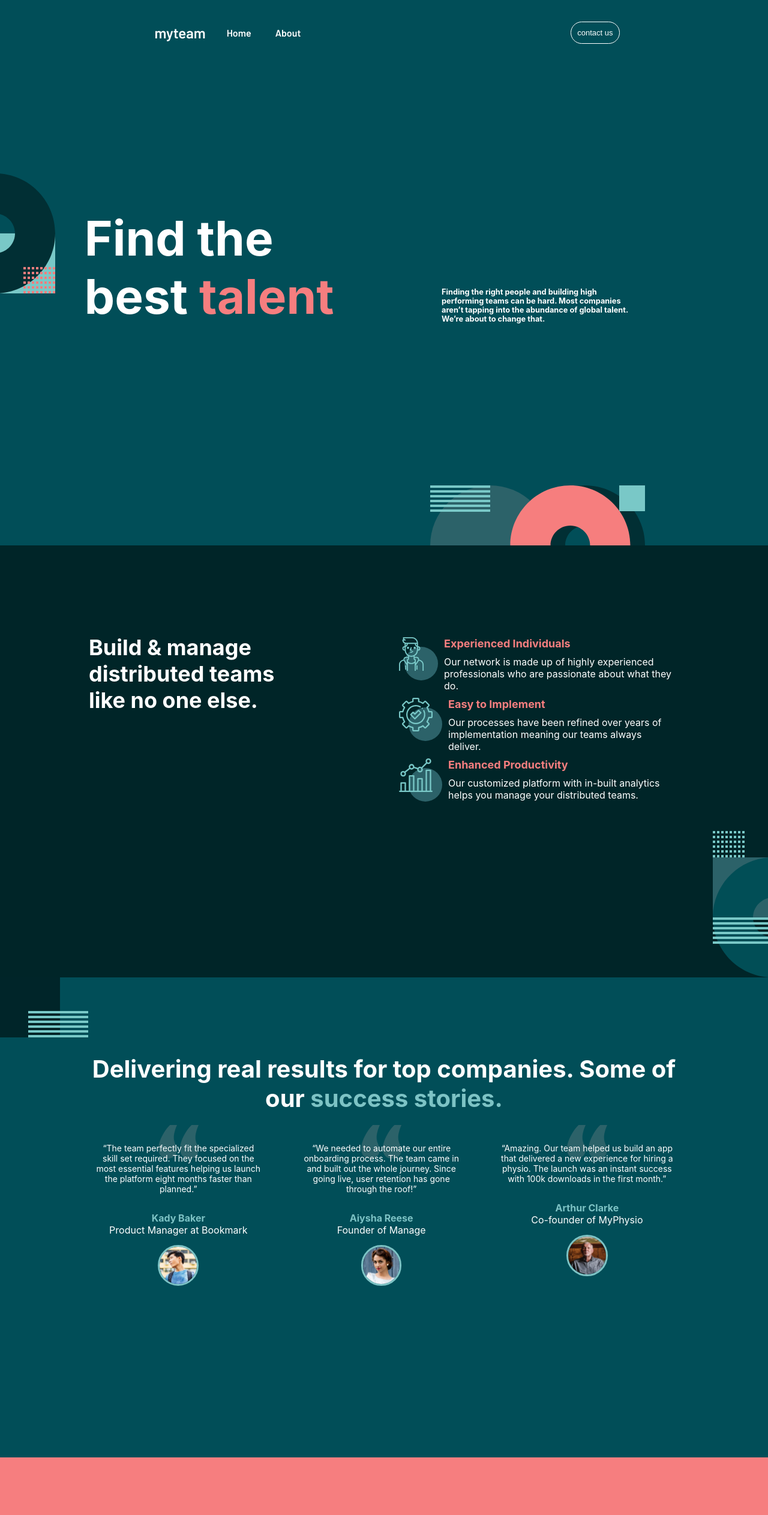
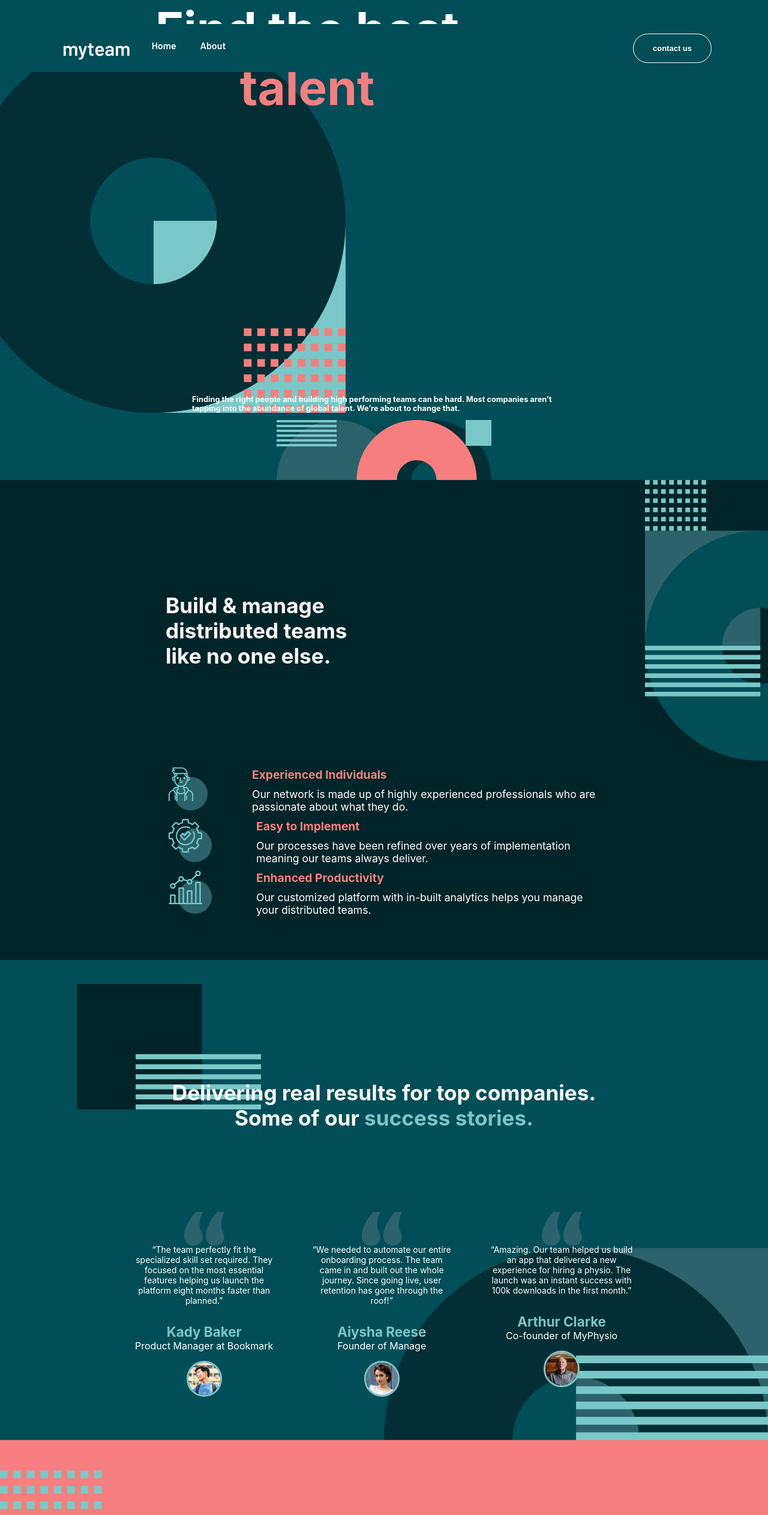
Before and after one commit to nicolino1/landingactivityTeamCharly, a plain HTML site: page index.html in a window 1280 px wide. Shown: the top 2525 px of the page at 60% size. Drawn offline with Linux system fonts and the light colour scheme.

Commit message:
mitad del diseño de tablet y correccion de mobile

```diff
--- a/devices/mobile/mobile.css
+++ b/devices/mobile/mobile.css
@@ -74,6 +74,7 @@ header > div:last-child{
     flex-direction: column;
 }
 header > div:last-child > p {
+    text-align: center;
     margin: 0 10vw;
 }
 
--- a/devices/tablet/tablet.css
+++ b/devices/tablet/tablet.css
@@ -0,0 +1,268 @@
+:root{
+    --primary-ligth: #7dc3c5;
+    --primary: #014e58;
+    --primary-dark: #002528;
+
+    --seconday: #f67e7f;
+
+    --white: #fff;
+    --black: #000;
+
+    --gray-light: #bbbbbb;
+    --gray: #6c757d;
+    --gray-dark: #343a40;
+
+    --light: #f8f9fa;
+    --dark: #212529;
+}
+
+@viewport {
+    zoom: 0.5;
+    width: device-width;
+}
+body{
+    color: var(--white);
+}
+
+/*-----------------------------
+NAV
+------------------------------*/
+
+main > div:first-child {
+    position: absolute;
+    top: 5%;
+    height: 10vh;
+    width: 100vw;
+    display: flex;
+    justify-content: space-between;
+    align-items: center;
+}
+nav{
+    display: inline-block;
+    list-style: none;
+}
+nav > li{
+    display: inline-block;
+    font-weight: bold;
+    margin-left: 5vw;
+}
+main > div:first-child > div:first-child > span{
+    font-size: 2rem;
+    font-weight: bold;
+}
+main > div:first-child > *{
+    margin: 0 5vw;
+}
+main > div:first-child > div:nth-child(2) > button{
+    font-weight: bold;
+    padding: 1rem 2rem;
+    border-radius: 50px;
+    color: var(--white);
+    border-color: var(--white);
+    border-style: solid;
+    background-color: var(--primary);
+}
+
+/*---------------------------
+HEADER
+---------------------------*/
+
+header{
+    height: 100vh;
+    display: flex;
+    justify-content: center;
+    align-items: center;
+    flex-direction: column;
+    background-color: var(--primary);
+    background-image: url("../../assets/icons/bg-pattern-home-2.svg");
+    background-repeat: no-repeat;
+    background-position: bottom;
+    background-size: 50%;
+}
+header > div:nth-child(2) {
+    margin-top: 2rem;
+}
+header > div:first-child > h1{
+    font-size: 2.8rem;
+    text-align: center;
+    margin: 0 35vw;
+}
+header > div:first-child > h1 > span{
+    color: var(--seconday);
+}
+header > div:last-child{
+    display: flex;
+    justify-content: center;
+    align-items: center;
+    flex-direction: column;
+}
+header > div:last-child > p {
+    text-align: center;
+    margin: 0 10vw;
+}
+
+/*-------------------------
+HOME
+-------------------------*/
+
+#home{
+    background-color: var(--primary-dark);
+}
+#home > div{
+    display: flex;
+    justify-content: center;
+    flex-direction: column;
+}
+
+/*-------------------------
+HOME DIV 1
+-------------------------*/
+#home > div:first-child{
+    background-image: url("../../assets/icons/bg-pattern-home-3.svg");
+    background-repeat: no-repeat;
+    background-position: 120% 0%;
+    background-size: 30%;
+    height: 100vh;
+}
+
+#home > div:first-child > div > h2{
+    font-size: 2.2rem;
+    margin: 20vh 30vw 10vh 10vw;
+}
+#home > div:first-child > div:nth-child(2){
+    display: flex;
+    flex-direction: column;
+    margin: 5vh 10vw;
+}
+#home > div:first-child > div:nth-child(2) > div{
+    display: flex;
+    justify-content: flex-start;
+    align-items: center;
+}
+#home > div:first-child > div:nth-child(2) > div > div:nth-child(2){
+    padding-left: 5vw;
+}
+#home > div:first-child > div:nth-child(2) > div > div:nth-child(2) > span{
+    color: var(--seconday);
+    font-size: 1.2rem;
+    font-weight: bold;
+}
+#home > div:first-child > div > div > div > p{
+    font-size: 1.1rem;
+}
+
+/*-------------------------------
+HOME DIV 2
+---------------------------------*/
+
+#home > div:nth-child(2) {
+    padding-bottom: 10vh;
+    background-color: var(--primary);
+    background-image: url("../../assets/icons/bg-pattern-home-5.svg");
+    background-repeat: no-repeat;
+    background-position: right bottom;
+    background-size: 50%;
+}
+#home > div:nth-child(2) > h2 {
+    text-align: center;
+    font-size: 2.2rem;
+    padding: 20vh 10vw 10vh 10vw;
+    margin: 0;
+    background-image: url("../../assets/icons/bg-pattern-home-4-about-3.svg");
+    background-repeat: no-repeat;
+    background-size: 30%;
+}
+#home > div:nth-child(2) > h2 > span {
+    color: var(--primary-ligth);
+}
+#home > div:nth-child(2) > div{
+    margin: 5vh 5vw;
+}
+#home > div:nth-child(2) > div > div{
+    display: flex;
+    justify-content: center;
+    align-items: center;
+    flex-direction: column;
+    text-align: center;
+    background-image: url("../../assets/icons/icon-quotes.svg");
+    background-repeat: no-repeat;
+    background-position: center 5%;
+    padding: 5vh 0;
+}
+#home > div:nth-child(2) > div > div > img{
+    width: 20%;
+    border-radius: 50%;
+}
+#home > div:nth-child(2) > div > div > span{
+    color: var(--primary-ligth);
+    font-weight: bold;
+    font-size: 1.4rem;
+}
+
+/*-------------------------------
+HOME DIV 3
+---------------------------------*/
+
+#home > div:nth-child(3) {
+    display: flex;
+    justify-content: center;
+    align-items: center;
+    flex-direction: column;
+    text-align: center;
+    padding: 20vw;
+    background-color: var(--seconday);
+    background-image: url("../../assets/icons/bg-pattern-home-6-about-5.svg");
+    background-repeat: no-repeat;
+    background-position: left bottom;
+    background-size: 50%;
+    color: var(--black);
+}
+#home > div:nth-child(3) > h2 {
+    font-size: 2.2rem;
+}
+#home > div:nth-child(3) > button {
+    font-size: 1.3rem;
+    font-weight: bold;
+    padding: 1.3rem;
+    border-radius: 50px;
+    border-color: var(--black);
+    background-color: var(--seconday);
+}
+
+/*-------------------------------
+FOOTER
+---------------------------------*/
+
+footer{
+    display: flex;
+    justify-content: center;
+    align-items: center;
+    flex-direction: column;
+    background-color: var(--primary-dark);
+}
+
+footer > div:first-child > h2{
+    text-align: center;
+    font-weight: bold;
+    margin: 10vh 0 5vh;
+}
+footer > *:not(h2){
+    font-size: 1.2rem;
+}
+footer > div:nth-child(1) > div > span{
+    margin: 0 3vw;
+}
+footer > div:nth-child(2){
+    margin: 3vh 0;
+}
+footer > div:nth-child(3) > div{
+    display: flex;
+    justify-content: space-around;
+    align-items: center;
+    margin-top: 5vh;
+}
+
+footer > div > p{
+    margin: 1vh;
+    color: var(--gray-light);
+}
--- a/style.css
+++ b/style.css
@@ -3,6 +3,6 @@
 
 @import url(./devices/desktop/desktop.css) (min-width: 1000px);
 
-/* @import url(./devices/tablet/tablet.css) (min-width: 761px) */
+@import url(./devices/tablet/tablet.css) (min-width: 761px);
 
 @import url(./devices/mobile/mobile.css) (max-width: 760px);
```
